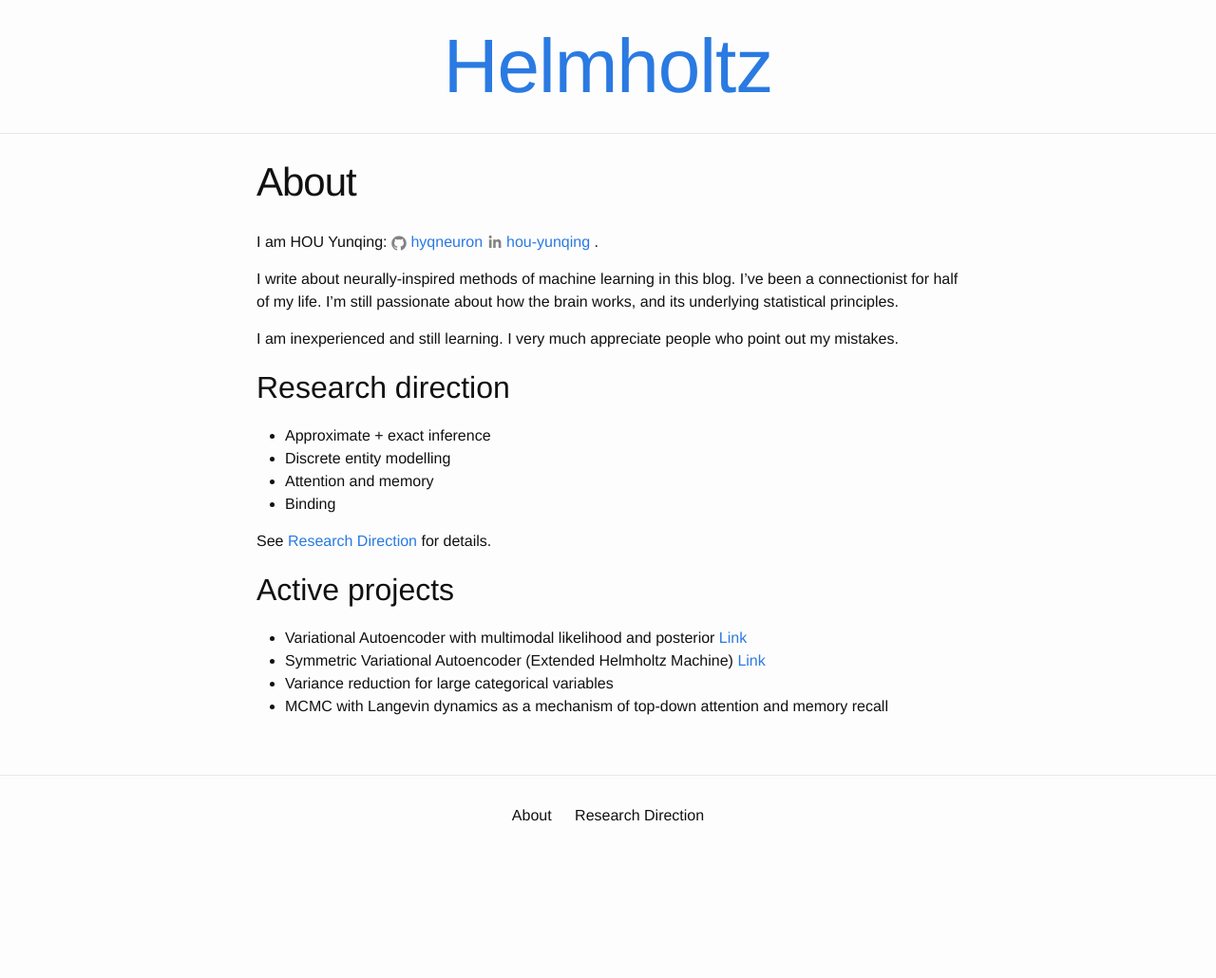
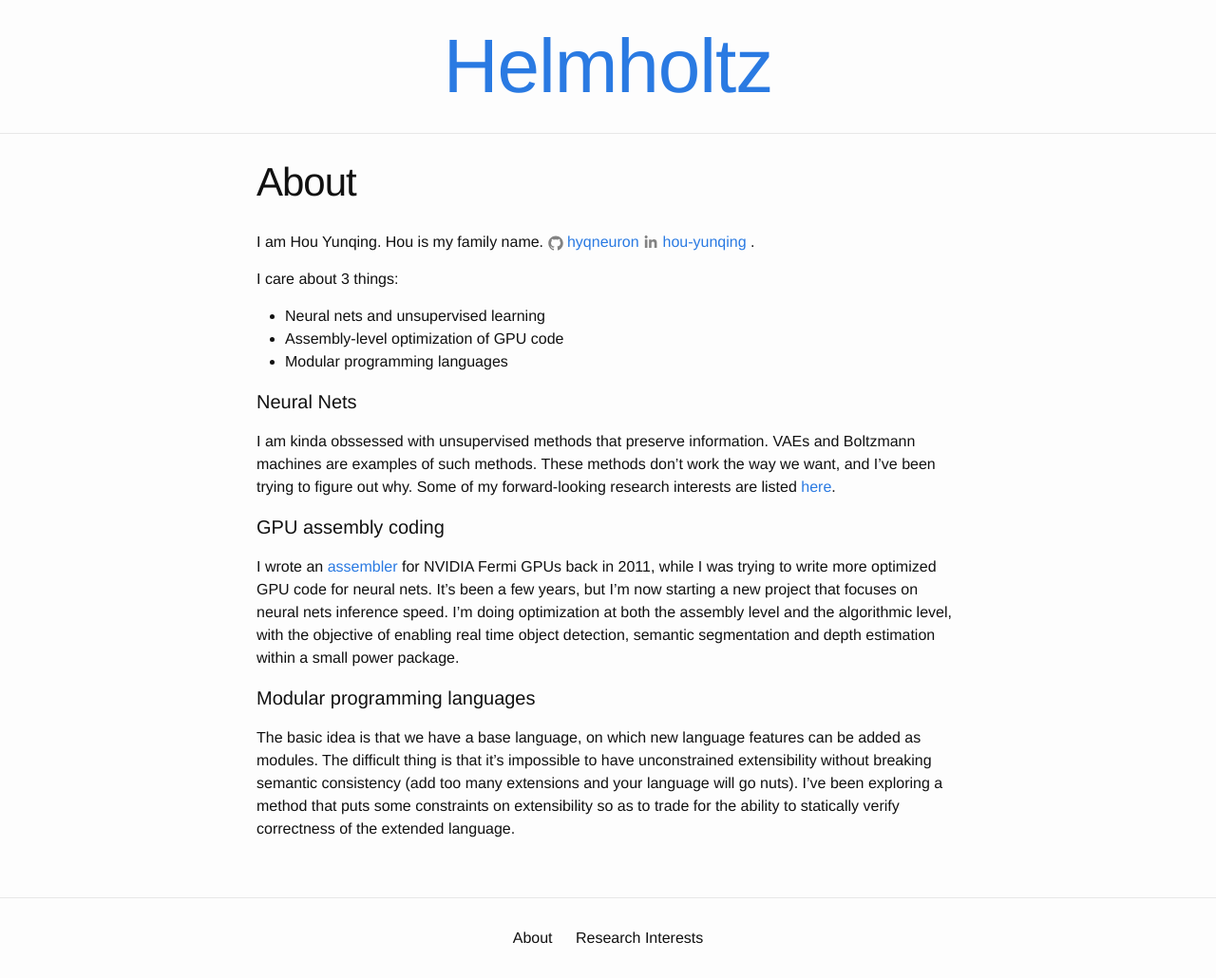
Before and after one commit to TheHelmholtz/thehelmholtz.github.io, a Jekyll site: the page built from about.md, in a window 1280 px wide. Shown: the whole page at 95% size. Built offline with Jekyll 4.4.1, drawn with Linux system fonts in a browser that asks for light colours; before the commit the page ends 901 px from its top, so only the background shows below that.

Commit message:
updating about and direction

```diff
--- a/_includes/footer.html
+++ b/_includes/footer.html
@@ -1,7 +1,7 @@
 <footer class="site-footer">
 <div class="wrapper center">
       {% for my_page in site.pages %}
-        {% if my_page.title %}
+        {% if my_page.footer %}
         <a class="page-link" href="{{ my_page.url | prepend: site.baseurl }}">{{ my_page.title }}</a>
         {% endif %}
       {% endfor %}
--- a/about.md
+++ b/about.md
@@ -1,29 +1,38 @@
 ---
 layout: page
 title: About
+footer: true
 permalink: /about/
 ---
 
-I am HOU Yunqing:
+I am Hou Yunqing. Hou is my family name.
 {% include icon-github.html username="hyqneuron" %} {% include icon-linkedin.html pagename="hou-yunqing" %}.
 
-I write about neurally-inspired methods of machine learning in this blog. I've been a connectionist for half of my life.
-I'm still passionate about how the brain works, and its underlying statistical principles.
+I care about 3 things:
 
-I am inexperienced and still learning. I very much appreciate people who point out my mistakes.
+- Neural nets and unsupervised learning
+- Assembly-level optimization of GPU code
+- Modular programming languages
 
-## Research direction
 
-* Approximate + exact inference
-* Discrete entity modelling
-* Attention and memory
-* Binding
+#### Neural Nets
 
-See [Research Direction](/direction) for details.
+I am kinda obssessed with unsupervised methods that preserve information. VAEs and Boltzmann machines are examples of
+such methods. These methods don't work the way we want, and I've been trying to figure out why. Some of my
+forward-looking research interests are listed [here](/direction).
 
-## Active projects
+#### GPU assembly coding
 
-* Variational Autoencoder with multimodal likelihood and posterior [Link](/blog/multimodal)
-* Symmetric Variational Autoencoder (Extended Helmholtz Machine) [Link](/blog/symmetric_vae)
-* Variance reduction for large categorical variables
-* MCMC with Langevin dynamics as a mechanism of top-down attention and memory recall
+I wrote an [assembler](http://code.google.com/p/asfermi) for NVIDIA Fermi GPUs back in 2011, while I was trying to write
+more optimized GPU code for neural nets. It's been a few years, but I'm now starting a new project that focuses on
+neural nets inference speed. I'm doing optimization at both the assembly level and the algorithmic level, with the
+objective of enabling real time object detection, semantic segmentation and depth estimation within a small power
+package.
+
+
+#### Modular programming languages
+
+The basic idea is that we have a base language, on which new language features can be added as modules. The difficult
+thing is that it's impossible to have unconstrained extensibility without breaking semantic consistency (add too many
+extensions and your language will go nuts). I've been exploring a method that puts some constraints on extensibility so
+as to trade for the ability to statically verify correctness of the extended language.
```
Also changed, not shown: _posts/2017-07-15-hello-world.md (+4 -2 lines), direction.md (+22 -8 lines).
